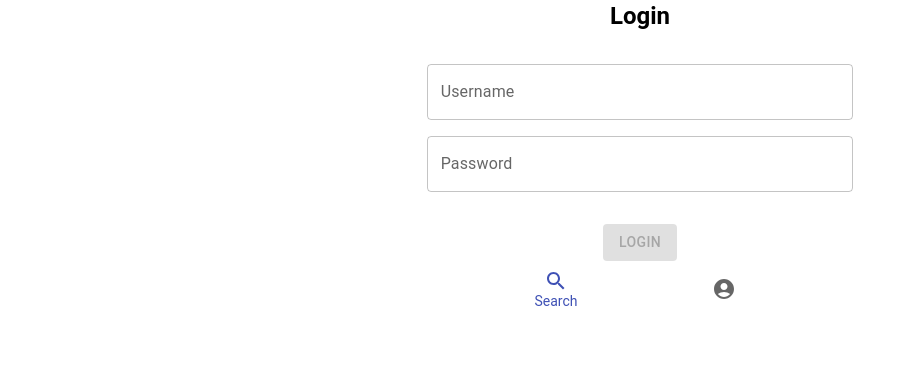
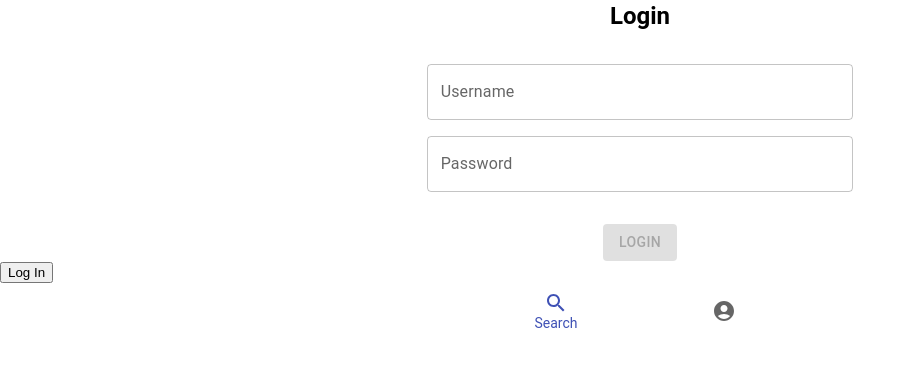
Before and after one commit to ACMCMC/hackupc_2023, a React (Create React App) app in the folder frontend/: page /login in a window 1280 px wide. Shown: the top 366 px of the page, without its empty margins (0-916 px from the left). Built offline with nearby package versions, Linux system fonts and the light colour scheme; no server answers.

Commit message:
added loginbutton file andinserted func call to index

```diff
--- a/frontend/src/Components/AuthenticateUser.tsx
+++ b/frontend/src/Components/AuthenticateUser.tsx
@@ -8,7 +8,7 @@
 //}
 
 function AuthenticateUser() {
-    /* create a login page with a button that redirects to the auth0 login page */
+    // create a login page with a button that redirects to the auth0 login page /
     // const { loginWithRedirect } = useAuth0();
 
     const [user, setUser] = React.useState<string>('');
--- /dev/null
+++ b/frontend/src/Components/LoginButton.tsx
@@ -0,0 +1,10 @@
+import React from "react";
+import { useAuth0 } from "@auth0/auth0-react";
+
+const LoginButton = () => {
+  const { loginWithRedirect } = useAuth0();
+
+  return <button onClick={() => loginWithRedirect()}>Log In</button>;
+};
+
+export default LoginButton;
--- a/frontend/src/index.tsx
+++ b/frontend/src/index.tsx
@@ -19,6 +19,7 @@
 import { Box } from '@mui/material';
 import { Auth0Provider } from '@auth0/auth0-react';
 import Profile from './pages/Profile';
+import LoginButton from './LoginButton';
 //load from .env file, use env variables
 const REACT_APP_AUTH0_DOMAIN = process.env.REACT_APP_AUTH0_DOMAIN as string;
 const REACT_APP_AUTH0_CLIENT_ID = process.env.REACT_APP_AUTH0_CLIENT_ID as string;
@@ -93,6 +94,7 @@
         {router.state.location.pathname !== '/login' ? <NavbarComponent /> : <></>}
         <RouterProvider router={router} />
         <Box>
+          <LoginButton />
           <FooterComponent />
         </Box>
       </Box>
```
